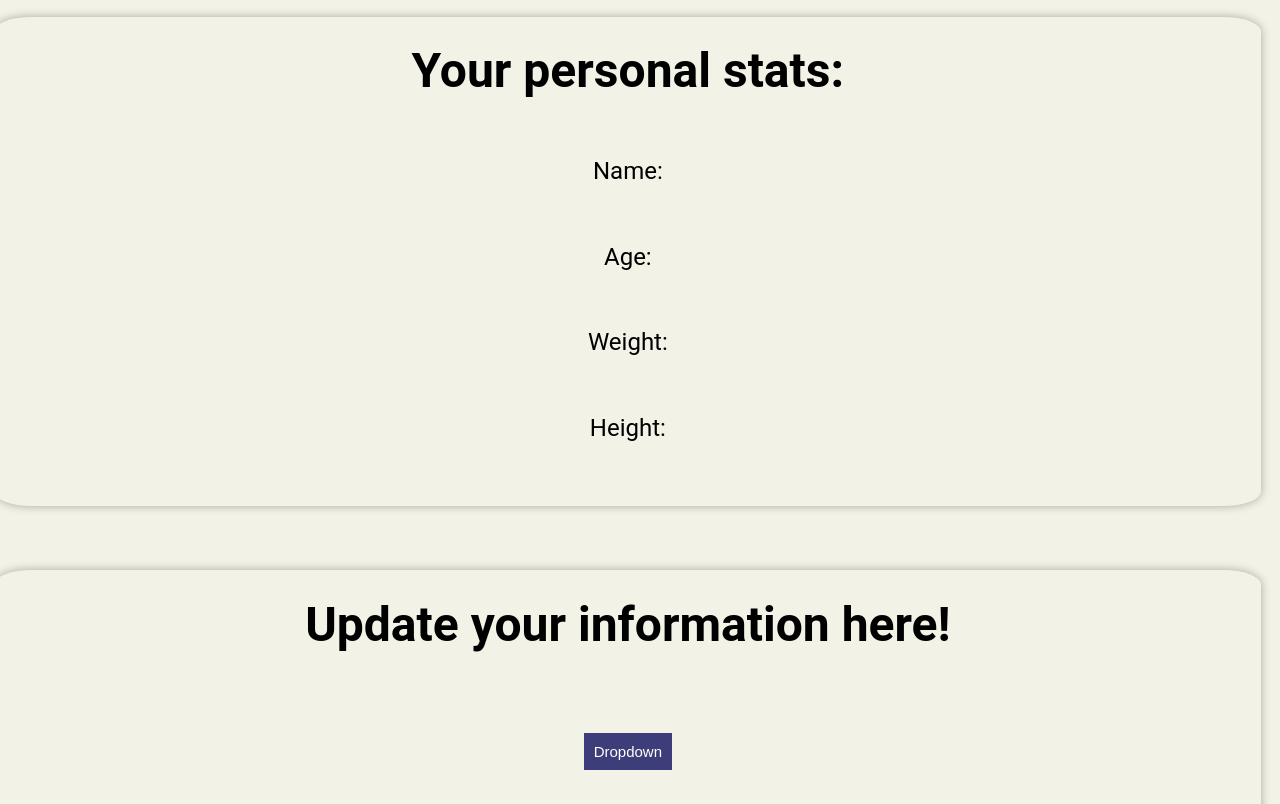
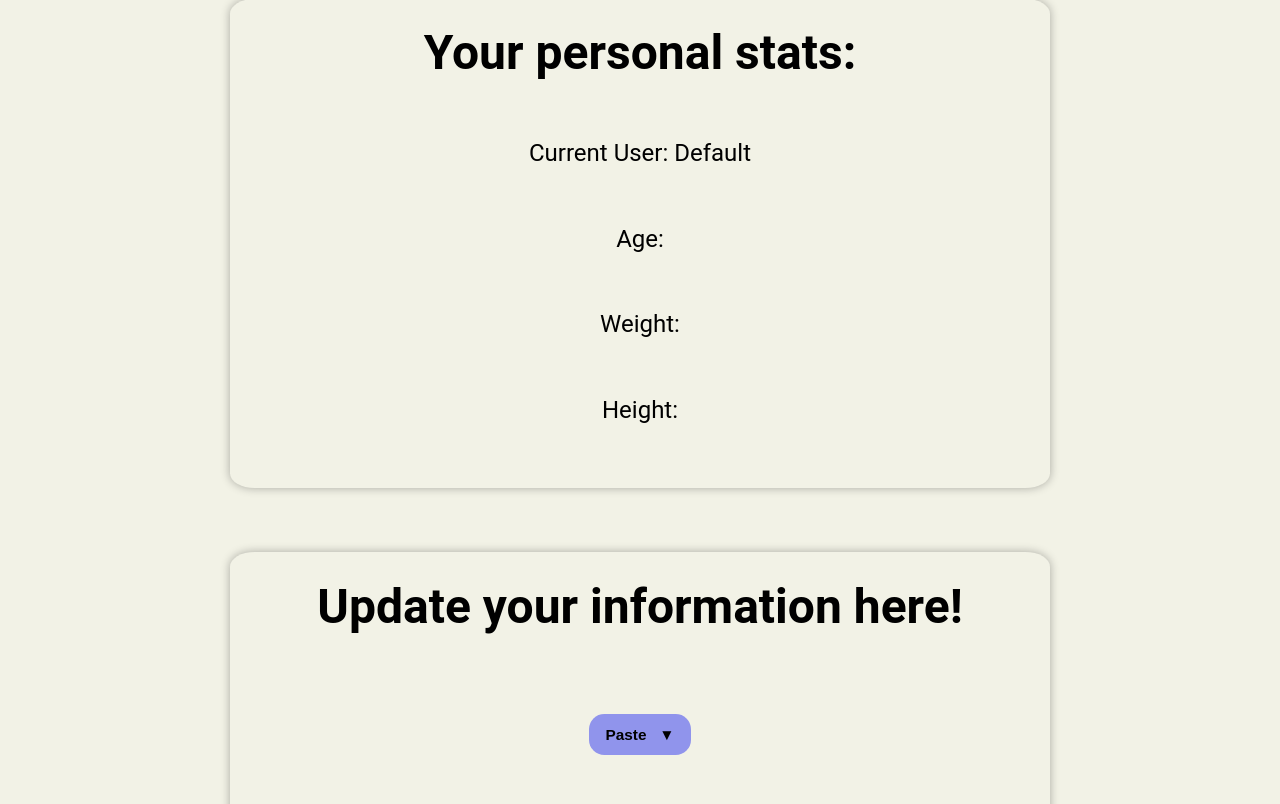
Before and after one commit to Skyler-Hawkins/FitQuest, a Next.js app in the folder fitquest/: page /My_Info in a window 1280 px wide. Shown: the part 256-1060 px from the top of the page. Built offline with nearby package versions, Linux system fonts and the light colour scheme; no server answers; the database is empty; sample sign-in values are in the browser's storage.

Commit message:
fancy dropdown button working + db stuff beginning to work

```diff
--- a/fitquest/components/Dropdown.js
+++ b/fitquest/components/Dropdown.js
@@ -1,69 +1,109 @@
 import React, { useState } from 'react';
 import styled from 'styled-components';
 
-// Style for dropdown button
-const Dropbtn = styled.button`
-    color: white;
-    padding: 10px;
-    font-size: 15px;
-    border: none;
-    cursor: pointer;
-`;
+export default function PasteDropdown() {
+    const [showDropdown, setShowDropdown] = useState(false);
+    const [isClicked, setIsClicked] = useState(false);
 
-// Style for dropdown content
-const DropdownContent = styled.div.withConfig({
-    shouldForwardProp: (prop) => prop !== 'show',
-  })`
-    display: ${props => (props.showDropdown ? 'block' : 'none')};
-    position: absolute;
-    background-color: #ffffff;
-    min-width: 85px;
-    box-shadow: 0px 8px 16px 0px rgba(0, 0, 0, 0.2);
-    z-index: 1;
-`;
+    const handleMouseEnter = () => {
+      if (!isClicked) {
+        setShowDropdown(true);
+      }
+    };
 
-// Style for each content div
-const DropdownItem = styled.div`
-    padding: 10px 5px;
-`;
+    const handleMouseLeave = () => {
+      if (!isClicked) {
+        setShowDropdown(false);
+      }
+    };
 
-// Highlight dropdown options on hover
-
-
-// Show the dropdown menu on click
-const HoverDropdown = styled.div`
-    position: relative;
-    background-color: #eaeaea;
-
-`;
-
-// Highlight dropdown button when dropdown menu is open
-const HoverDropbtn = styled(Dropbtn)`
-    background-color: #3d3d7a;
-
-`;
-
-
-export default function Dropdown() {
-    const [showDropdown, setShowDropdown] = useState(false);
-
-    const toggleDropdown = () => {
-        setShowDropdown(!showDropdown);
-        console.log("dropdown " + showDropdown)
+    const handleClick = () => {
+      setIsClicked(!isClicked);
+      setShowDropdown(!showDropdown);
     };
 
     return (
-        <span className="dropdown">
-            <HoverDropbtn onClick={toggleDropdown}>Dropdown</HoverDropbtn>
-            <HoverDropdown>
-                <DropdownContent show={showDropdown}>
-                    <DropdownItem>Name</DropdownItem>
-                    <DropdownItem>Age</DropdownItem>
-                    <DropdownItem>Weight</DropdownItem>
-                    <DropdownItem>Height</DropdownItem>
+        <PasteButton onMouseEnter={handleMouseEnter} onMouseLeave={handleMouseLeave}>
+          <Button>
+            Paste &nbsp; ▼
+          </Button>
+          <DropdownContent show={showDropdown}>
+            <DropdownLink id="Age" href="#">Age</DropdownLink>
+            <DropdownLink id="Weight" href="#">Weight</DropdownLink>
+            <DropdownLink id="Height" href="#">Height</DropdownLink>
+          </DropdownContent>
+        </PasteButton>
+      );
+    }
 
-                </DropdownContent>
-            </HoverDropdown>
-        </span>
-    );
-}
+
+
+
+
+    const Button = styled.button`
+    background-color: #9094ec;
+    color: #212121;
+    padding: 0.8vw 1.2vw;
+    font-size: 1.2vw;
+    font-weight: bold;
+    border: 0.15vw solid transparent;
+    border-radius: 1.2vw;
+    cursor: pointer;
+    transition: 0.1s;
+
+    &:hover {
+      background-color: #6e72db;
+      color: #6e72db;
+    }
+
+    &:focus {
+      background-color: #6e72db;
+    //   color: #4CAF50;
+    }
+  `;
+
+    const PasteButton = styled.div`
+    position: relative;
+    display: block;
+    font-family: 'Segoe UI', Tahoma, Geneva, Verdana, sans-serif;
+
+    &:hover ${Button} {
+      border-bottom-left-radius: 0px;
+      border-bottom-right-radius: 0px;
+    }
+  `;
+
+
+  const DropdownContent = styled.div`
+    display: ${props => (props.show ? 'block' : 'none')};
+    font-size: 1vw;  // Smaller font size
+    position: absolute;
+    z-index: 1;
+    min-width: 16vw;  // Smaller min-width
+    background-color: #9094ec;
+    border: 0.15vw solid #6e72db;  // Smaller border
+    border-radius: 0px 1.2vw 1.2vw 1.2vw;  // Smaller border radius
+    box-shadow: 0px 0.6vw 1.2vw 0px rgba(0,0,0,0.2);  // Smaller box-shadow
+  `;
+
+  const DropdownLink = styled.a`
+  //   color: #4CAF50;
+    padding: 0.6vw 0.8vw;  // Smaller padding
+    text-decoration: none;
+    display: block;
+    transition: 0.1s;
+
+    &:hover {
+      background-color: #6e72db;
+      color: #212121;
+      border-radius: 1.2vw;  // Smaller border radius
+
+    }
+
+    &:focus {
+      background-color: #212121;
+      color: #4CAF50;
+      border-radius: 1.2vw;  // Smaller border radius
+
+    }
+  `;
--- a/fitquest/package.json
+++ b/fitquest/package.json
@@ -9,7 +9,7 @@
     "lint": "next lint"
   },
   "dependencies": {
-    "dotenv": "^16.4.4",
+    "dotenv": "^16.4.5",
     "firebase": "^10.8.0",
     "fs": "^0.0.1-security",
     "link": "^2.1.0",
--- a/fitquest/pages/My_Info.js
+++ b/fitquest/pages/My_Info.js
@@ -8,13 +8,17 @@ import Dropdown from "@/components/Dropdown";
 import backdrop from "@/components/backdrop";
 //for auth
 import firebase_app from "@/library/firebaseConfig";
+import{ database} from "@/library/firebaseConfig";
 import {getAuth, onAuthStateChanged} from 'firebase/auth';
+import {doc, getDocs, collection, query, where} from 'firebase/firestore';
+
 
 const ParentContainer = styled.div`
 *{
   // padding: 0;
   flex-direction: row;
   font: Roboto;
+  color: black;
 
 }
 `
@@ -24,13 +28,56 @@ const ParentContainer = styled.div`
 
 export default function My_Info() {
   //this will be in every page for now.
+
+  const [displayUser, setUser] = useState("Default");
   const auth = getAuth(firebase_app);
-  console.log("auth: ", auth);
+
+  // console.log("auth: ", auth);
+
+
+  // useEffect(() => {
+  //   setUser();
+  // }, []);
     onAuthStateChanged(auth, (user) => {
       if(user)
       {
         console.log('User is signed in');
         console.log(user.email);
+        //here, need to query current user's username
+
+        // const userDocRef = doc(database, `users/${user.email.replace(/\./g, '_')}`);
+        // getDoc(userDocRef)
+        //   .then((userDocSnapshot) => {
+        //     if (userDocSnapshot.exists()) {
+        //       const userData = userDocSnapshot.data();
+        //       console.log(userData.name);
+        //       setUser(userData.name);
+        //     } else {
+        //       console.log(userDocRef)
+        //       console.log("No such document!");
+        //     }
+        //   })
+        //   .catch((error) => {
+        //     console.error("Error getting document:", error);
+        //   });
+        const userRef = collection(database, 'users');
+        const q = query(userRef, where("email", '==', user.email));
+        getDocs(q)
+        .then((querySnapshot) => {
+          console.log("entered:")
+          querySnapshot.forEach((doc) => {
+            // doc.data() is never undefined for query doc snapshots
+            console.log(doc.id, " => ", doc.data());
+            setUser(doc.data().name);
+          });
+          console.log("exited")
+
+        })
+        .catch((error) => {
+          console.error("Error getting documents: ", error);
+        });
+        // setUser(currentUser.name);
+
       }
       else
       {
@@ -41,6 +88,7 @@ export default function My_Info() {
     });
 
 
+
     return ( <>
     {/* Need to Pull data from db, have no data nor have the db set up yet, so for now blank */}
         {/* <backdrop>
@@ -48,12 +96,11 @@ export default function My_Info() {
         </backdrop> */}
         <ParentContainer>
         <NavBar/>
-        the email of the current user is:
         <TitleContainer>My Info</TitleContainer>
         <BodyContainer>
             <Description>
                 <h1>Your personal stats: </h1>
-                Name: <br/>
+                <p>Current User: {displayUser}  </p>
                 <p> Age: </p>
                 <p> Weight: </p>
                 <p> Height: </p>
@@ -109,6 +156,7 @@ const BodyContainer = styled.div`
 
 
 
+
 `;
 
 const DescriptionAndImageContainer = styled.div`
@@ -145,16 +193,14 @@ const Description = styled.div`
   justify-content: space-between;
   align-items: center;
   height: 50vh;
-  width: 95vw;
+  width: 60vw;
   // background-color: #067d0a;
   background-color: #f2f2e6;  //very light grey
 
 
   box-shadow: 0 0 10px rgba(0, 0, 0, .3);
   border-radius: 3%;
-  margin-right: 2vw;
   margin-bottom: 5vw;
-  margin-left: .1vw;
   padding: 2vw;
   padding-bottom: 5vw;
   font-size: 1.5em;
--- a/fitquest/pages/index.js
+++ b/fitquest/pages/index.js
@@ -4,6 +4,7 @@ import styled from 'styled-components';
 import {useState, useEffect, useRef} from 'react';
 // import Day_Quote from "@/components/Day_Quote";
 import firebase_app from "@/library/firebaseConfig";
+import database from "@/library/firebaseConfig";
 import NavBar from "@/components/NavBar";
 
 
@@ -203,6 +204,6 @@ const Description = styled.div`
   margin-left: .1vw;
   width: 50%;
   padding: 3vw;
-  font-size: 3.0vw;
+  font-size: 2.4vw;
   font-family: 'Roboto', sans-serif;
 `;
```
Also changed, not shown: fitquest/library/firebaseConfig.js (+7 -0 lines), fitquest/pages/signup.js (+51 -18 lines), 1 other file (tests, documents, lock files or other folders).
